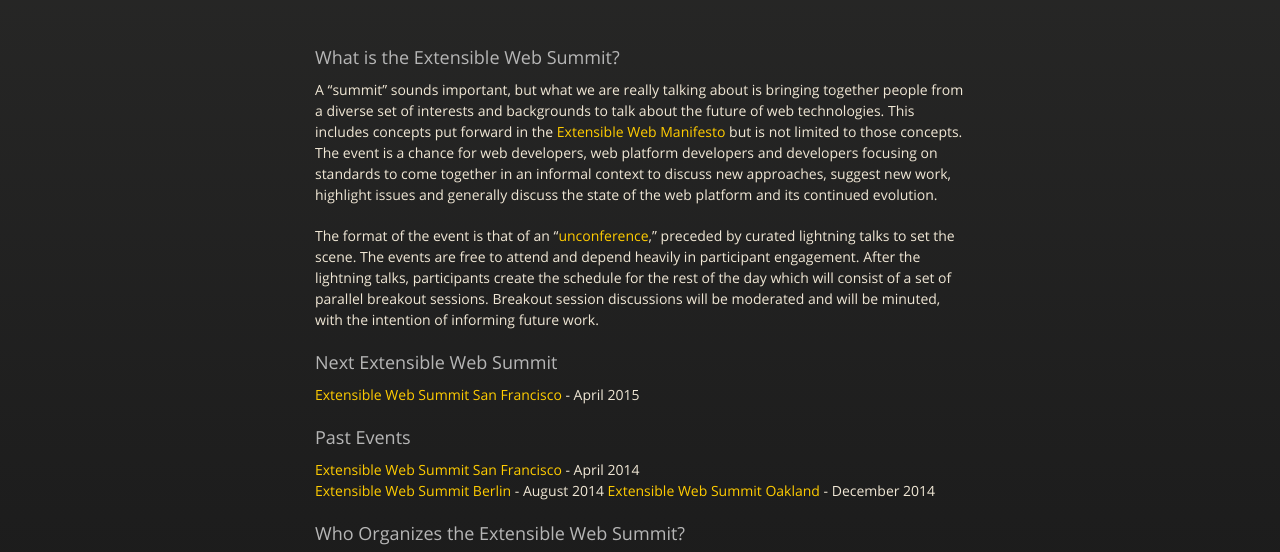
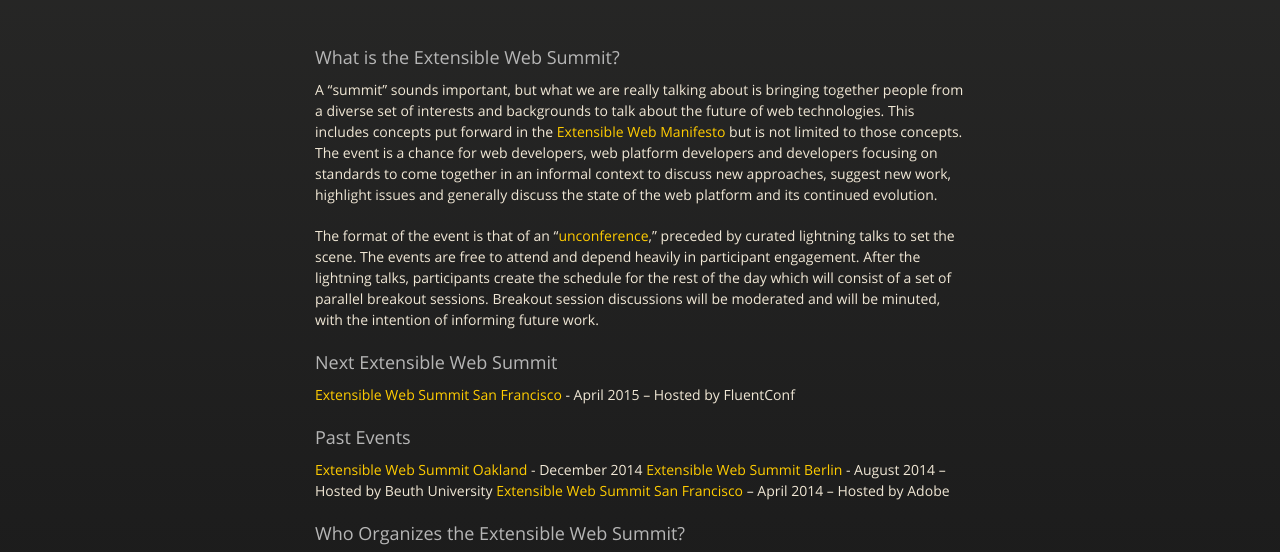
Before and after one commit to extensiblewebsummit/extensiblewebsummit.github.io, a plain HTML site: page index.html in a window 1280 px wide. Shown: the part 226-778 px from the top of the page. Drawn offline with nearby package versions, Linux system fonts and the light colour scheme.

Commit message:
Replace master branch with page content via GitHub

```diff
--- a/index.html
+++ b/index.html
@@ -45,14 +45,14 @@
 <h3>
 <a id="next-extensible-web-summit" class="anchor" href="#next-extensible-web-summit" aria-hidden="true"><span class="octicon octicon-link"></span></a>Next Extensible Web Summit</h3>
 
-<p><a href="http://lanyrd.com/2015/extwebsummit/">Extensible Web Summit San Francisco</a> - April 2015</p>
+<p><a href="http://lanyrd.com/2015/extwebsummit/">Extensible Web Summit San Francisco</a> - April 2015 – Hosted by FluentConf</p>
 
 <h3>
 <a id="past-events" class="anchor" href="#past-events" aria-hidden="true"><span class="octicon octicon-link"></span></a>Past Events</h3>
 
-<p><a href="http://lanyrd.com/2014/extensible-web-summit/">Extensible Web Summit San Francisco</a> - April 2014<br>
-<a href="http://lanyrd.com/2014/extwebsummit-berlin/">Extensible Web Summit Berlin</a> - August 2014
-<a href="http://lanyrd.com/2014/extwebsummit-berlin/">Extensible Web Summit Oakland</a> - December 2014</p>
+<p><a href="http://lanyrd.com/2014/extwebsummit-berlin/">Extensible Web Summit Oakland</a> - December 2014
+<a href="http://lanyrd.com/2014/extwebsummit-berlin/">Extensible Web Summit Berlin</a> - August 2014 – Hosted by Beuth University
+<a href="http://lanyrd.com/2014/extensible-web-summit/">Extensible Web Summit San Francisco</a> – April 2014 – Hosted by Adobe</p>
 
 <h3>
 <a id="who-organizes-the-extensible-web-summit" class="anchor" href="#who-organizes-the-extensible-web-summit" aria-hidden="true"><span class="octicon octicon-link"></span></a>Who Organizes the Extensible Web Summit?</h3>
```
Also changed, not shown: params.json (+1 -1 lines).
